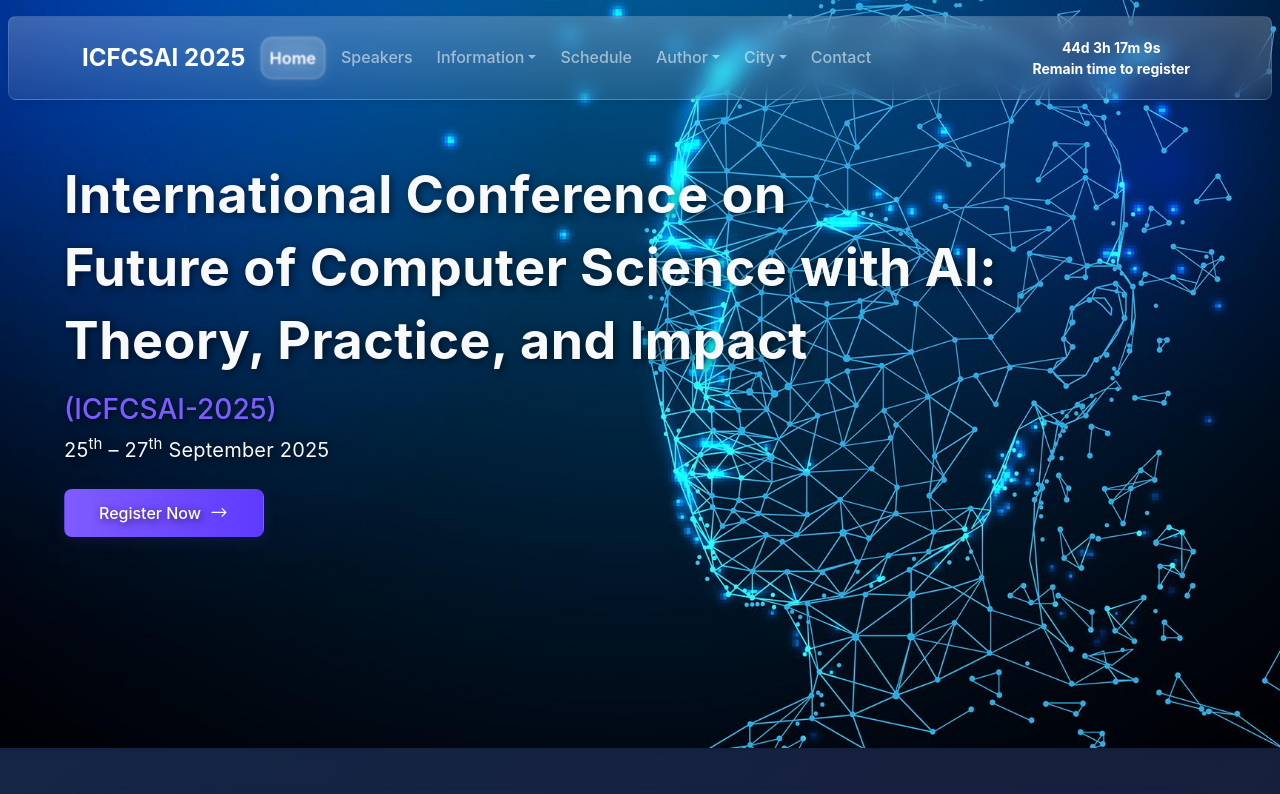
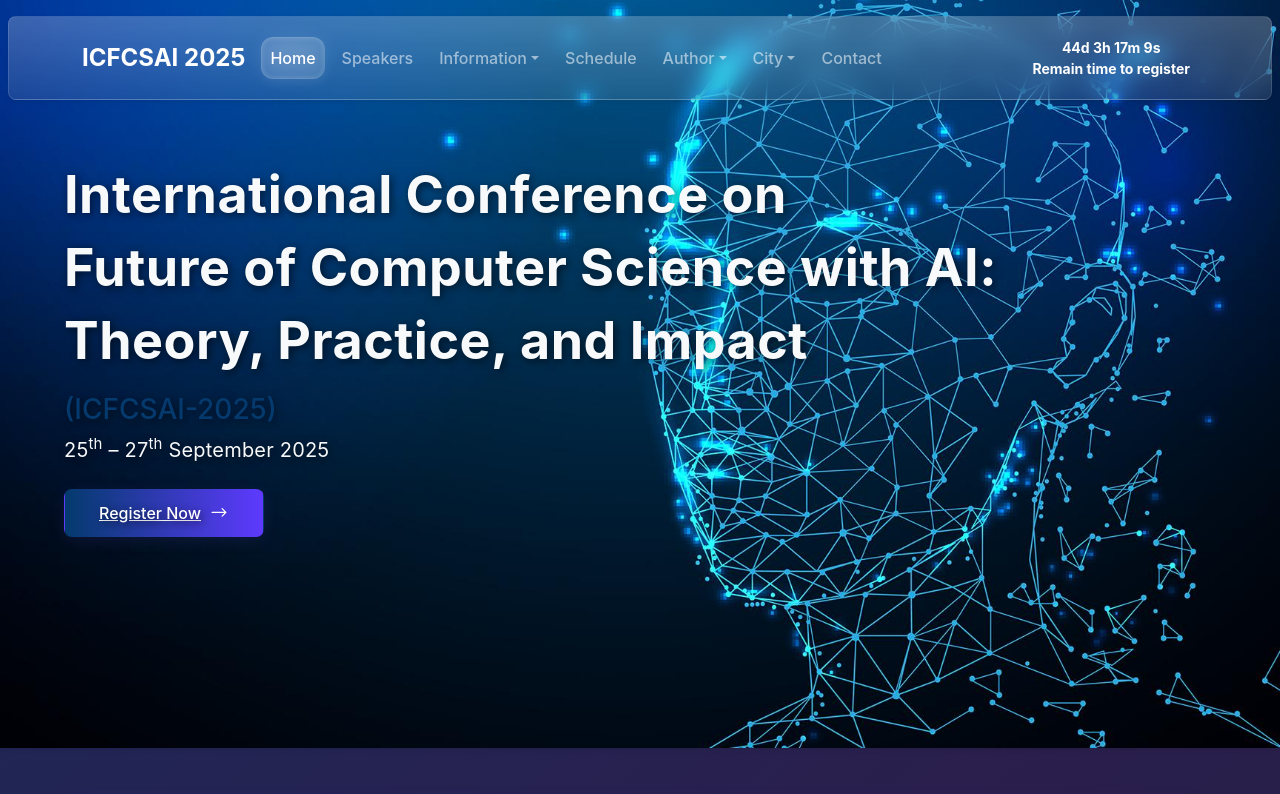
Before and after one commit to kamalexe/iet-confrence, a React (Vite) app: page / in a window 1280 px wide. Shown: the top 794 px of the page. Built offline with nearby package versions, Linux system fonts and the light colour scheme.

Commit message:
change primary color

```diff
--- a/src/index.css
+++ b/src/index.css
@@ -18,13 +18,13 @@
 
   --bs-body-bg: #0e0e10;
   --bs-body-color: #f8f9fa;
-  --bs-primary: #7F5CFF;
+  --bs-primary: #043A6D;
   --bs-secondary: #adb5bd;
   --bs-border-color: rgba(255, 255, 255, 0.125);
   --bs-border-radius: 0.5rem;
   --bs-box-shadow: 0 0.25rem 1rem rgba(127, 92, 255, 0.1);
   --glass-bg: rgba(255, 255, 255, 0.1);
-  --glass-blur: blur(10px);
+  --glass-blur: blur(12px);
 }
 
 /* ---------------------------------------- */
@@ -38,7 +38,13 @@ body {
   min-width: 320px;
   min-height: 100vh;
   color: var(--bs-body-color);
-  background: linear-gradient(-45deg, #1a1a2e, #16213e, #0f3460, #000000);
+  background: linear-gradient(-45deg,
+      #1a1a2e,
+      #2a1f4d,
+      var(--bs-primary),
+      #000000);
+  background-size: 400% 400%;
+  animation: gradientShift 15s ease infinite;
   background-size: 400% 400%;
   animation: gradientShift 15s ease infinite;
   font-family: 'Inter', sans-serif;
@@ -62,12 +68,12 @@ main {
 
 a {
   font-weight: 500;
-  color: var(--bs-primary);
-  text-decoration: none;
+  color: color-mix(in srgb, var(--bs-body-color) 10%, white);
+  text-decoration:underline;
 }
 
 a:hover {
-  color: var(--bs-primary);
+  color: #5daaff;
 }
 
 a:focus-visible,
@@ -77,7 +83,8 @@ a:focus-visible,
   outline-offset: 2px;
 }
 
-button {
+button,
+a.btn-gradient {
   border-radius: 8px;
   border: 1px solid transparent;
   padding: 0.6em 1.2em;
@@ -90,20 +97,24 @@ button {
   transition: border-color 0.25s;
 }
 
-button:hover {
+button:hover,
+a.btn-gradient:hover {
   border-color: var(--bs-primary);
 }
 
 button:focus,
-button:focus-visible {
+a.btn-gradient:focus,
+button:focus-visible,
+a.btn-gradient:focus-visible {
   outline: 4px auto -webkit-focus-ring-color;
 }
 
 /* Gradient CTA Button */
 .btn-gradient {
-  color: #fff;
+  color: #fff !important;
+  /* force white text for links & buttons */
   border: 1px solid transparent;
-  border-radius: 0.5rem;
+  border-radius: var(--bs-border-radius);
   font-weight: 500;
   padding: 0 1.4em;
   display: inline-flex;
@@ -118,7 +129,7 @@ button:focus-visible {
 }
 
 .btn-gradient:hover {
-  background: linear-gradient(to right, #9d7dff, #674aff);
+  background: linear-gradient(to right, var(--bs-primary), #674aff);
   transform: translateY(-2px);
 }
 
@@ -129,6 +140,7 @@ button:focus-visible {
 .btn-gradient:hover svg {
   transform: translateX(6px);
 }
+
 
 /* -------------------------------------- */
 /* ========== NAVBAR & DROPDOWN ========= */
@@ -145,6 +157,7 @@ button:focus-visible {
   transition: all 0.3s ease;
   border-radius: 1rem;
   padding: 0.5rem 1rem;
+  border: 1px solid transparent;
   position: relative;
   overflow: hidden;
 }
@@ -153,17 +166,16 @@ button:focus-visible {
 .navbar .nav-link.active,
 .dropdown-item:hover,
 .dropdown-item.active {
-  background-color: rgba(255, 255, 255, 0.1);
-  backdrop-filter: blur(12px);
+  background-color: var(--glass-bg);
+  backdrop-filter: var(--glass-blur);
   color: #ffffff !important;
   box-shadow:
     inset 0 0 5px rgba(255, 255, 255, 0.2),
     0 4px 12px rgba(255, 255, 255, 0.05),
     0 0 20px rgba(255, 255, 255, 0.08);
   border: 1px solid rgba(255, 255, 255, 0.15);
-  font-weight: 600;
   border-radius: 0.75rem;
-  transform: scale(1.02);
+  /* transform: scale(1.02); */
 }
 
 /* Dropdown Menu Glassmorphism */
@@ -185,7 +197,7 @@ button:focus-visible {
 .dropdown-item:hover,
 .dropdown-item:focus {
   background-color: rgba(255, 255, 255, 0.15);
-  border-radius: 0.5rem;
+  border-radius: var(--bs-border-radius);
 }
 
 /* ---------------------------------- */
@@ -398,7 +410,7 @@ button:focus-visible {
   text-shadow: 2px 2px 8px rgba(0, 0, 0, 0.6);
 }
 
-.bg-transparent{
+.bg-transparent {
   background-color: transparent;
-  box-shadow:none
+  box-shadow: none
 }
--- a/src/screens/CallForPapersScreen.jsx
+++ b/src/screens/CallForPapersScreen.jsx
@@ -26,12 +26,12 @@ const CallForPapersScreen = () => {
                     <li>Font: Times New Roman, size 10-point.</li>
                     <li>Margins: 0.75 inches on all sides (varies slightly by journal/conference).</li>
                     <li>
-                        Download full formatting & submission guidelines{" "}                            <a
+                        Download full formatting & submission guidelines{" "}
+                        <a
                             href="/pdfs/guide.docx"
                             download
                             target="_blank"
                             rel="noopener noreferrer"
-                            className="text-primary"
                         >
                             Word Format (.docx)
                         </a>
--- a/src/screens/HomeScreen.jsx
+++ b/src/screens/HomeScreen.jsx
@@ -62,11 +62,12 @@ const HomeScreen = () => {
               25<sup>th</sup> – 27<sup>th</sup> September 2025
             </p>
 
-            <button
+            <a
               target="_blank"
               rel="noopener noreferrer"
               className="btn-gradient text-shadow"
               href="https://docs.google.com/forms/d/e/1FAIpQLSdN1c9-gQVoHoc-Gw5fKduR5C32QUfbUOtNm56oB4tkQk_8EA/viewform"
+              title="Registration starts from 15 Sept 2025"
             >
               Register Now
               <svg
@@ -82,7 +83,8 @@ const HomeScreen = () => {
                   d="M10.146 4.146a.5.5 0 0 1 .708 0l3 3a.5.5 0 0 1 0 .708l-3 3a.5.5 0 1 1-.708-.708L12.293 8H2.5a.5.5 0 0 1 0-1h9.793l-2.147-2.146a.5.5 0 0 1 0-.708z"
                 />
               </svg>
-            </button>
+            </a>
+
           </div>
         </div>
       </div>
```
